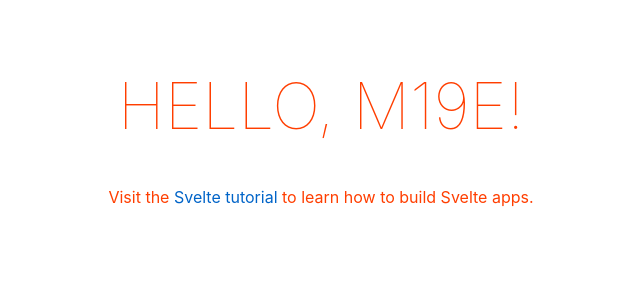
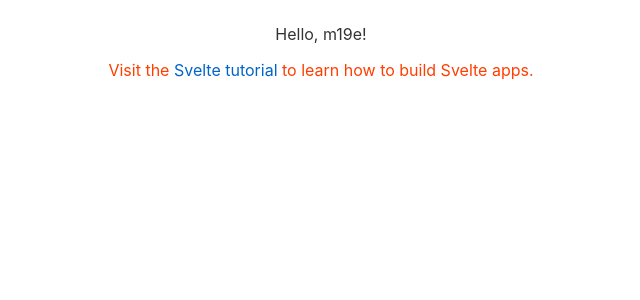
Before and after one commit to m19e/svelte-ts-app, a Svelte app: page / in a window 1280 px wide. Shown: the top 300 px of the page, without its empty margins (319-959 px from the left). Built offline with nearby package versions, Linux system fonts and the light colour scheme.

Commit message:
Change tag

```diff
--- a/src/Greet.svelte
+++ b/src/Greet.svelte
@@ -11,4 +11,4 @@
     }
 </style>
 
-<h1>Hello, {name}!</h1>
+<div>Hello, {name}!</div>
```
